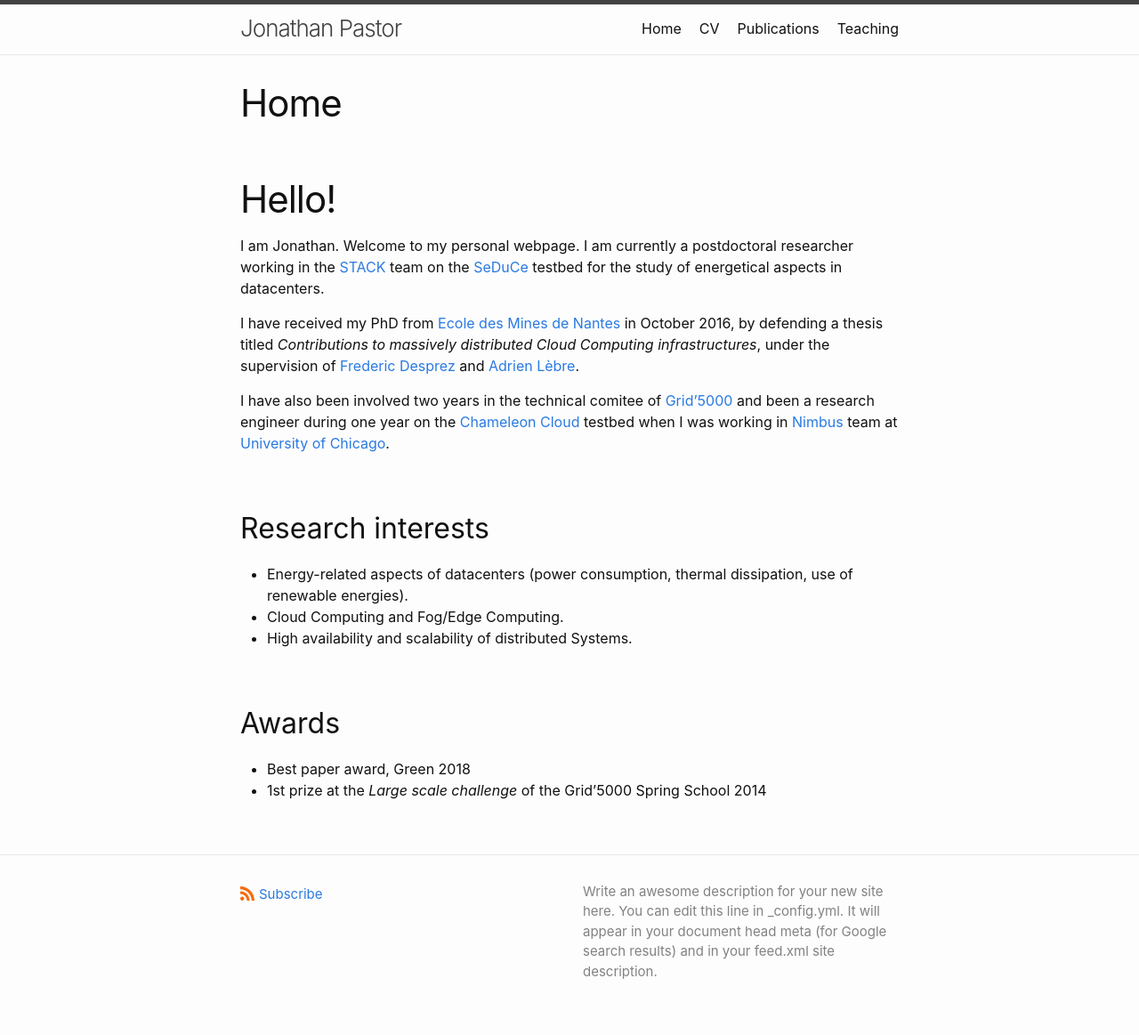
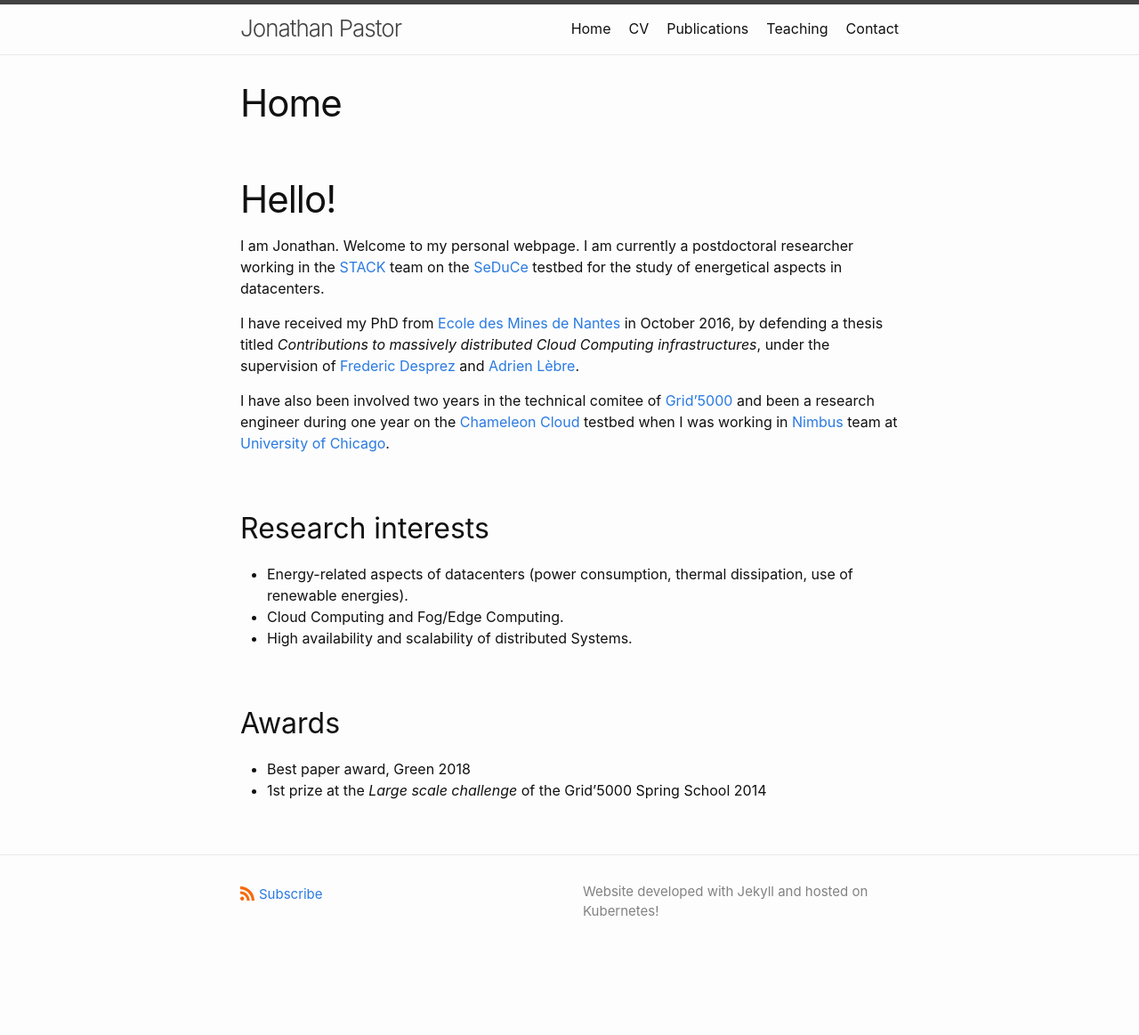
Before and after one commit to badock/pageperso, a Jekyll site: the page built from index.markdown, in a window 1280 px wide. Shown: the whole page at 89% size. Built offline with Jekyll 4.4.1, drawn with Linux system fonts in a browser that asks for light colours; after the commit the page ends 1096 px from its top, so only the background shows below that.

Commit message:
save work

```diff
--- a/_config.yml
+++ b/_config.yml
@@ -21,9 +21,7 @@
 title: Jonathan Pastor
 email: jonathan.pastor@me.com
 description: >- # this means to ignore newlines until "baseurl:"
-  Write an awesome description for your new site here. You can edit this
-  line in _config.yml. It will appear in your document head meta (for
-  Google search results) and in your feed.xml site description.
+  Website developed with Jekyll and hosted on Kubernetes!
 baseurl: "" # the subpath of your site, e.g. /blog
 url: "" # the base hostname & protocol for your site, e.g. http://example.com
 #twitter_username: jekyllrb
```
Also changed, not shown: contact.markdown (added, +15 -0 lines).
